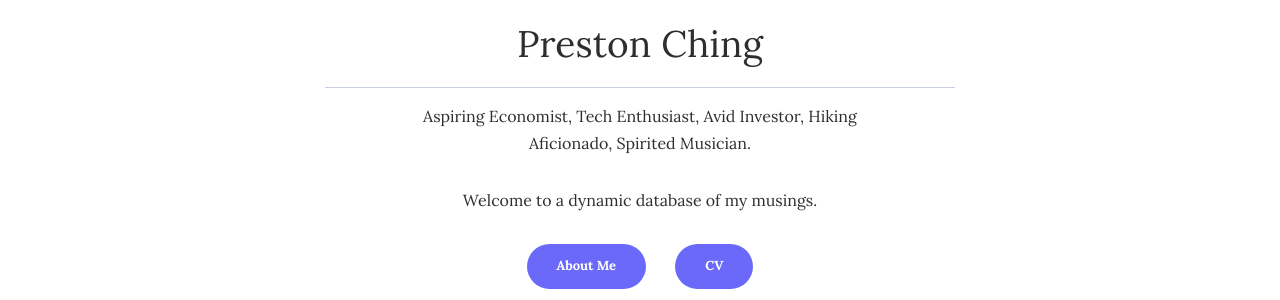
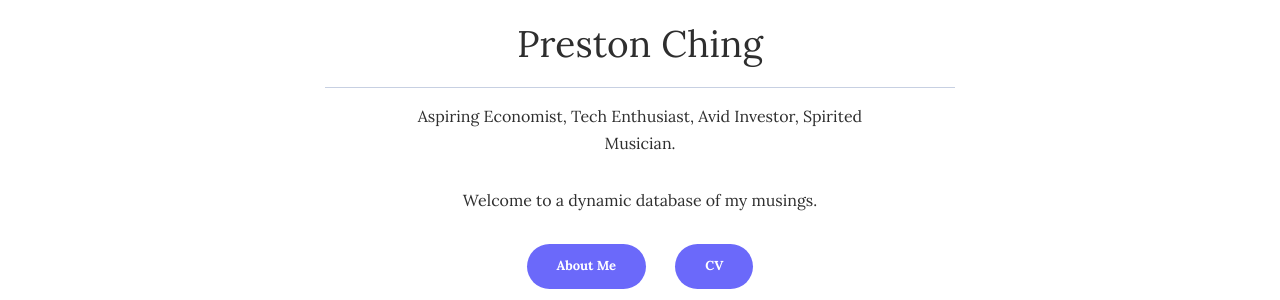
Before and after one commit to PrestonChing/prestonching.github.io, a Jekyll site: the page built from index.html, in a window 1280 px wide. Shown: the part 415-715 px from the top of the page. Built offline with Jekyll 4.4.1, drawn with Linux system fonts in a browser that asks for light colours; the list of posts is cut into pages by our own code.

Commit message:
udpate bio

```diff
--- a/_config.yml
+++ b/_config.yml
@@ -10,7 +10,7 @@ author:
   name: Preston Ching
   image: '/assets/img/Profile_Pic.jpg'
   job: Preston Ching
-  bio: Aspiring Economist, Tech Enthusiast, Avid Investor, Hiking Aficionado, Spirited Musician.
+  bio: Aspiring Economist, Tech Enthusiast, Avid Investor, Spirited Musician.
   email: prestonching7@gmail.com
 
 
```
